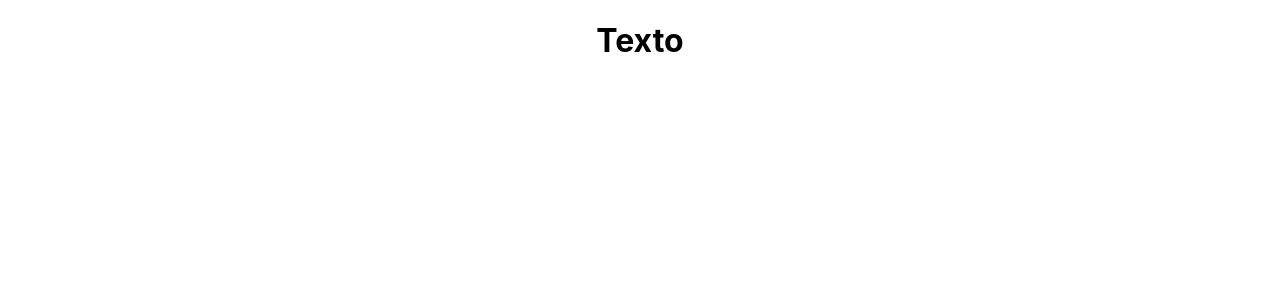
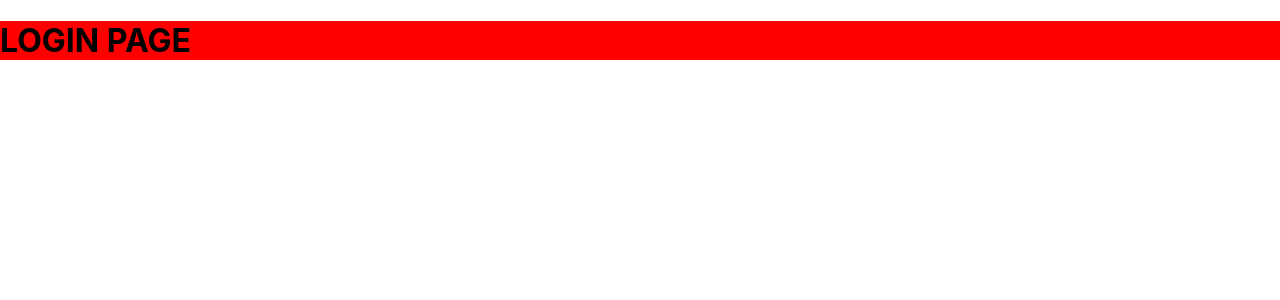
Before and after one commit to NetGap-Alfa/GappedNetStore, a React (Create React App) app: page / in a window 1280 px wide. Shown: the top 300 px of the page. Built offline with nearby package versions, Linux system fonts and the light colour scheme.

Commit message:
Se crea una estructura de rutas y carpetas por pagina

```diff
--- a/package.json
+++ b/package.json
@@ -8,6 +8,7 @@
     "@testing-library/user-event": "^13.5.0",
     "react": "^18.2.0",
     "react-dom": "^18.2.0",
+    "react-router-dom": "^6.4.2",
     "react-scripts": "^5.0.1",
     "web-vitals": "^2.1.4"
   },
--- a/src/App.js
+++ b/src/App.js
@@ -1,13 +1,16 @@
-import './App.css';
+import { BrowserRouter,Routes,Route } from "react-router-dom";
+import { LoginPage } from "./pages/login/loginPage";
+import { ShoppingCartPage } from "./pages/shoppingCart/shoppingCartPage";
 
-function App() {
+const App = () => {
   return (
-    <div className="App">
-      <h1>
-        Texto
-      </h1>
-    </div>
+    <BrowserRouter>
+      <Routes>
+        <Route path="/" element={<LoginPage />} />
+        <Route path="/shoppingCart" element={<ShoppingCartPage />} />
+      </Routes>
+    </BrowserRouter>
   );
-}
+};
 
 export default App;
--- /dev/null
+++ b/src/pages/login/loginPage.css
@@ -0,0 +1,3 @@
+.h1-login{
+    background-color: red;
+}
--- /dev/null
+++ b/src/pages/login/loginPage.js
@@ -0,0 +1,12 @@
+import React from 'react'
+import './loginPage.css'
+
+export const LoginPage = () => {
+  return (
+    <div>
+        <h1 className='h1-login'>
+            LOGIN PAGE
+        </h1>
+    </div>
+  )
+}
--- /dev/null
+++ b/src/pages/shoppingCart/shoppingCartPage.css
@@ -0,0 +1,3 @@
+.h1-shopping{
+    background-color: blue;
+}
--- /dev/null
+++ b/src/pages/shoppingCart/shoppingCartPage.js
@@ -0,0 +1,12 @@
+import React from 'react'
+import './shoppingCartPage.css'
+
+export const ShoppingCartPage = () => {
+  return (
+    <div>
+        <h1 className='h1-shopping'>
+          Shopping Cart PAGE
+        </h1>
+    </div>
+  )
+}
```
Also changed, not shown: 1 other file (tests, documents, lock files or other folders).
